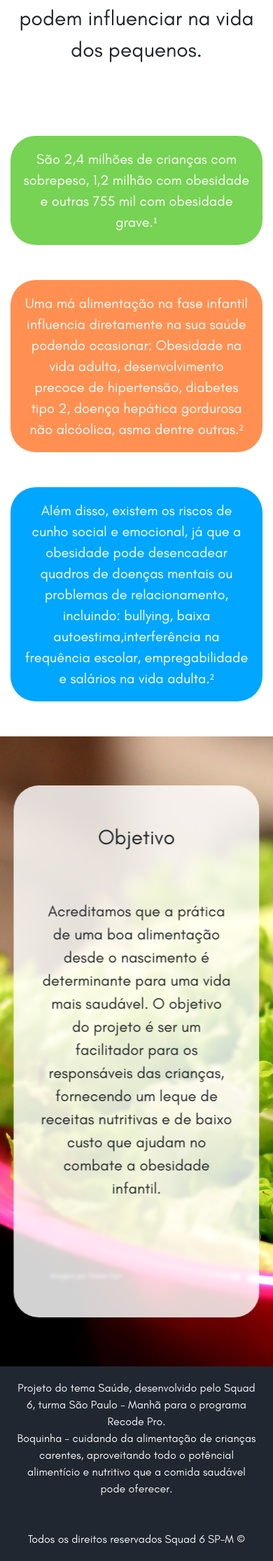
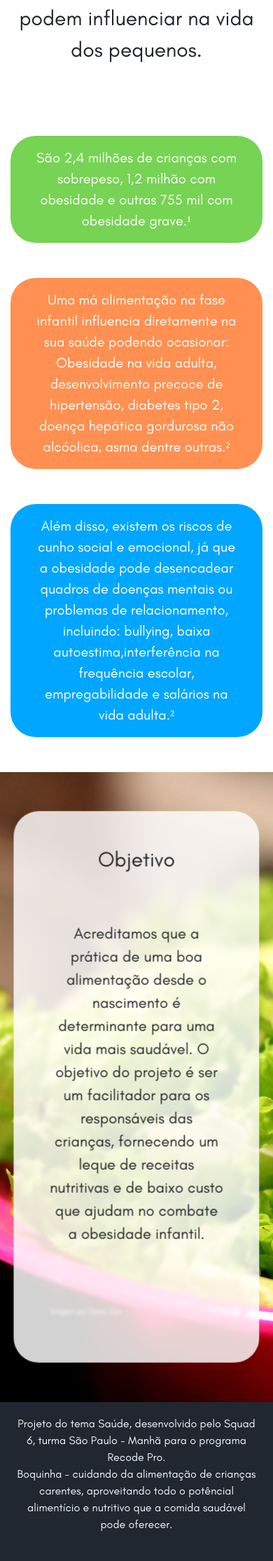
Before and after one commit to SaraLealLima/ProjetoSquad, a PHP site: page / in a window 390 px wide. Shown: the part 946-3176 px from the top of the page at 70% size. Run offline with PHP 8.4, Linux system fonts and the light colour scheme.

Commit message:
Bootstrap

```diff
--- a/ProjetoBoquinha/cadastro.php
+++ b/ProjetoBoquinha/cadastro.php
@@ -22,7 +22,7 @@
 
     <main>
         <div class="section-1">
-            <div class="card-cadastro">
+            <div class="card-cadastro container-fluid">
                 <p class="card-cadastro-titulo">Cadastre-se</p>
                 <p class="card-cadastro-texto">Crie sua conta agora preenchendo os campos abaixo <br>
                     Já possui uma conta? <a class="card-entre" href="login.php"> Entre </a> </p>
@@ -43,7 +43,7 @@
                         <input type="password" class="form-control" id="senhaInput2" name= "senhaInput2" placeholder="Repita a senha">
                     </div> <br>
 
-                    <button type="submit" class="btn-cadastrar" onclick="aocadastrar()" >Cadastrar</button>
+                    <button type="submit" class="btn btn-cadastrar" onclick="aocadastrar()" >Cadastrar</button>
                 </form>
 
             </div>
--- a/ProjetoBoquinha/index.php
+++ b/ProjetoBoquinha/index.php
@@ -19,7 +19,7 @@
 <body>
 
     <?php require("php/header.php")?>
-    <main>
+    <main class="container-fluid mx-0 px-0">
         <section class="section-1">
             <div class="card">
                 <div class="card-titulo">Assim como os primeiros passos, as primeiras colheradas são decisivas para o
@@ -35,7 +35,7 @@
                 <div class="section-2-title"> Entenda como a obesidade e sobrepeso infantil <br> podem influenciar na vida dos pequenos.</div>
                 <div class="row">
                     <div class="col-12 col-md-8">
-                        <div class="section-2-green">
+                        <div class="section-2-green container-fluid">
                             <div class="section-text">São 2,4 milhões de crianças com sobrepeso, 1,2 milhão com obesidade e outras 755 mil com obesidade grave.¹</div>
                         </div>
                     </div>
@@ -44,7 +44,7 @@
                 <div class="row">
                     <div class="col-12 col-md-4"></div>
                     <div class="col-12 col-md-8">
-                        <div class="section-2-orange"> <div class="section-text"> Uma má alimentação na fase infantil influencia diretamente na sua saúde
+                        <div class="section-2-orange container-fluid"> <div class="section-text"> Uma má alimentação na fase infantil influencia diretamente na sua saúde
                             podendo ocasionar: Obesidade na vida adulta, desenvolvimento precoce de
                             hipertensão, diabetes tipo 2, doença hepática gordurosa não alcóolica, asma
                             dentre outras.² </div>
@@ -54,7 +54,7 @@
                 </div>
                 <div class="row">
                     <div class="col-12 col-md-8">
-                        <div class="section-2-blue"> <div class="section-text"> Além disso, existem os riscos de cunho social e emocional, já que a obesidade pode
+                        <div class="section-2-blue container-fluid"> <div class="section-text"> Além disso, existem os riscos de cunho social e emocional, já que a obesidade pode
                             desencadear quadros de doenças mentais ou problemas de relacionamento,
                             incluindo: bullying, baixa autoestima,interferência na frequência escolar,
                             empregabilidade e salários na vida adulta.²</div>
@@ -72,7 +72,7 @@
         </section>
 
         <section class="section-3">
-            <div class="section-objetivo"><div class="section-text-objetivo"> <div class="objetivo-title"> Objetivo </div> <br><br> Acreditamos que a prática de uma boa alimentação desde o nascimento é determinante para
+            <div class="section-objetivo container-fluid"><div class="section-text-objetivo"> <div class="objetivo-title"> Objetivo </div> <br><br> Acreditamos que a prática de uma boa alimentação desde o nascimento é determinante para
             uma vida mais saudável. O objetivo do projeto é ser um facilitador para os responsáveis das
             crianças, fornecendo um leque de receitas nutritivas e de baixo custo que ajudam no combate
             a obesidade infantil.</div>
--- a/ProjetoBoquinha/login.php
+++ b/ProjetoBoquinha/login.php
@@ -65,7 +65,7 @@
 
     <main>
         <div class="section-1">
-            <div class="card-login">
+            <div class="card-login container-fluid">
                 <p class="card-login-titulo">Entrar</p>
                 <p class="card-login-texto">Entre para acessar a sua conta <br>
                     Ainda não possui uma? <a class="card-cadastre" href="cadastro.php"> Cadastre-se </a> </p>
@@ -82,7 +82,7 @@
                         <small id="loginHelp" class="form-text text-muted">Esqueceu sua senha? <a class="recuperar-senha" href="#">Clique aqui</a> </small>
                     </div> <br>
 
-                    <button type="submit" class="btn-cadastrar" onclick="aoEntrar()">Login</button>
+                    <button type="submit" class="btn btn-cadastrar" onclick="aoEntrar()">Login</button>
                 </form>
 
             </div>
--- a/ProjetoBoquinha/php/header.php
+++ b/ProjetoBoquinha/php/header.php
@@ -47,7 +47,7 @@ if ($logado) {
         </div>
         <div class="navbar-actions">
             <!--  Deslogado/Não Cadastrado -->
-            <button class="navbar-botao ml-5 mr-4 <?php echo $displayDeslogado ?>"> <a class="btn-cadastro-link" href="cadastro.php">Cadastre-se</a>/<a class="btn-entre-link" href="login.php">Entre</a></button>
+            <button class="navbar-botao ml-5 mr-4 <?php echo $displayDeslogado ?>"> <!-- <a class="btn-cadastro-link" href="cadastro.php">Cadastre-se</a>/--><a class="btn-entre-link" href="login.php">Entrar</a></button>
             <!-- Logado -->
             <button class="navbar-botao ml-5 mr-4 <?php echo $displayLogado ?>" onclick="window.location.href='php/logout.php'">Sair</button>
         </div>
--- a/ProjetoBoquinha/styles.css
+++ b/ProjetoBoquinha/styles.css
@@ -170,7 +170,7 @@ footer {
 footer p {
     margin-bottom: 0;
 }
-@media (max-width: 876px) {
+@media (max-width: 991px) {
     .navbar-blur{
         z-index: 1001;
         position: fixed;
```
Also changed, not shown: ProjetoBoquinha/stylesCadastro.css (+6 -1 lines), ProjetoBoquinha/stylesLogin.css (+7 -2 lines).
